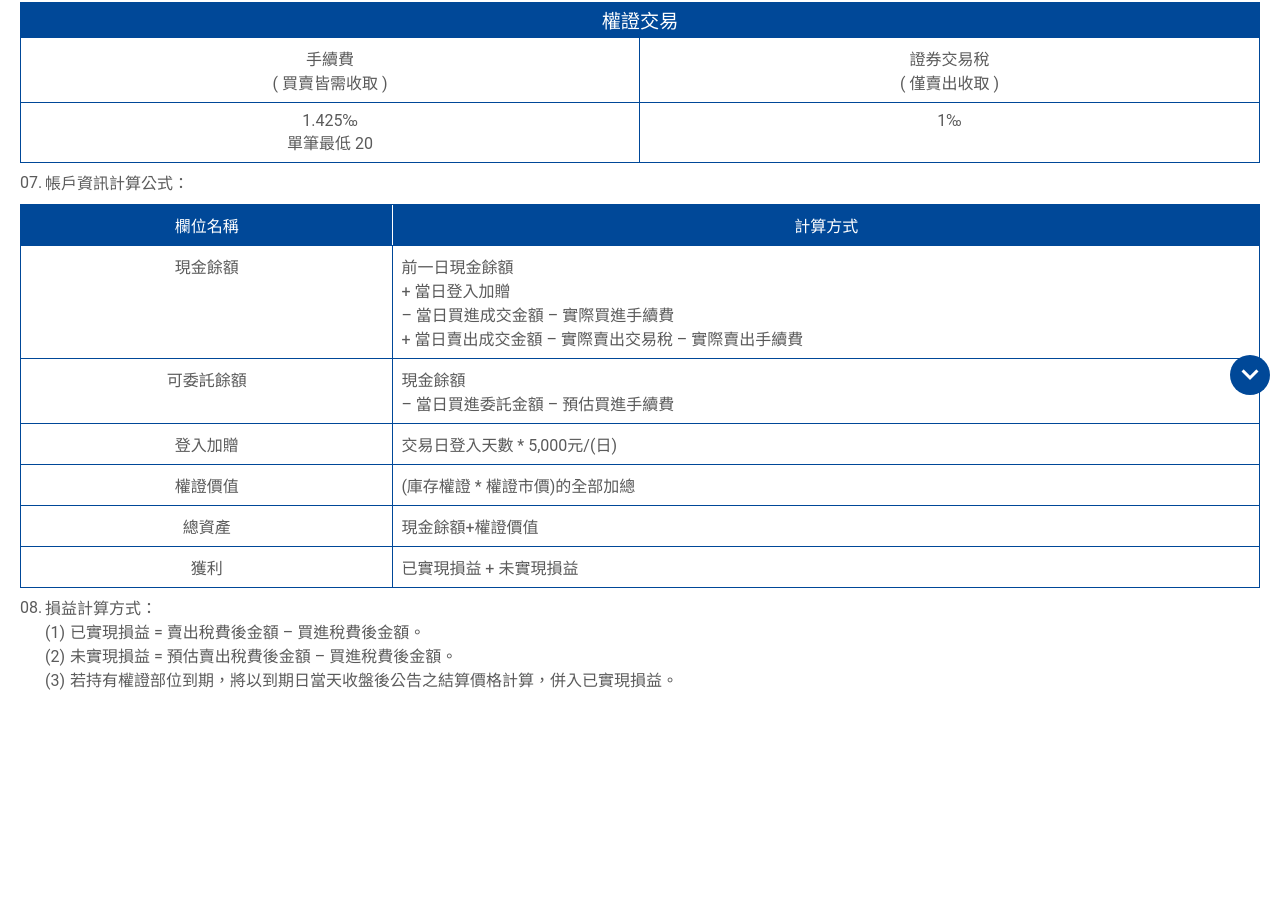
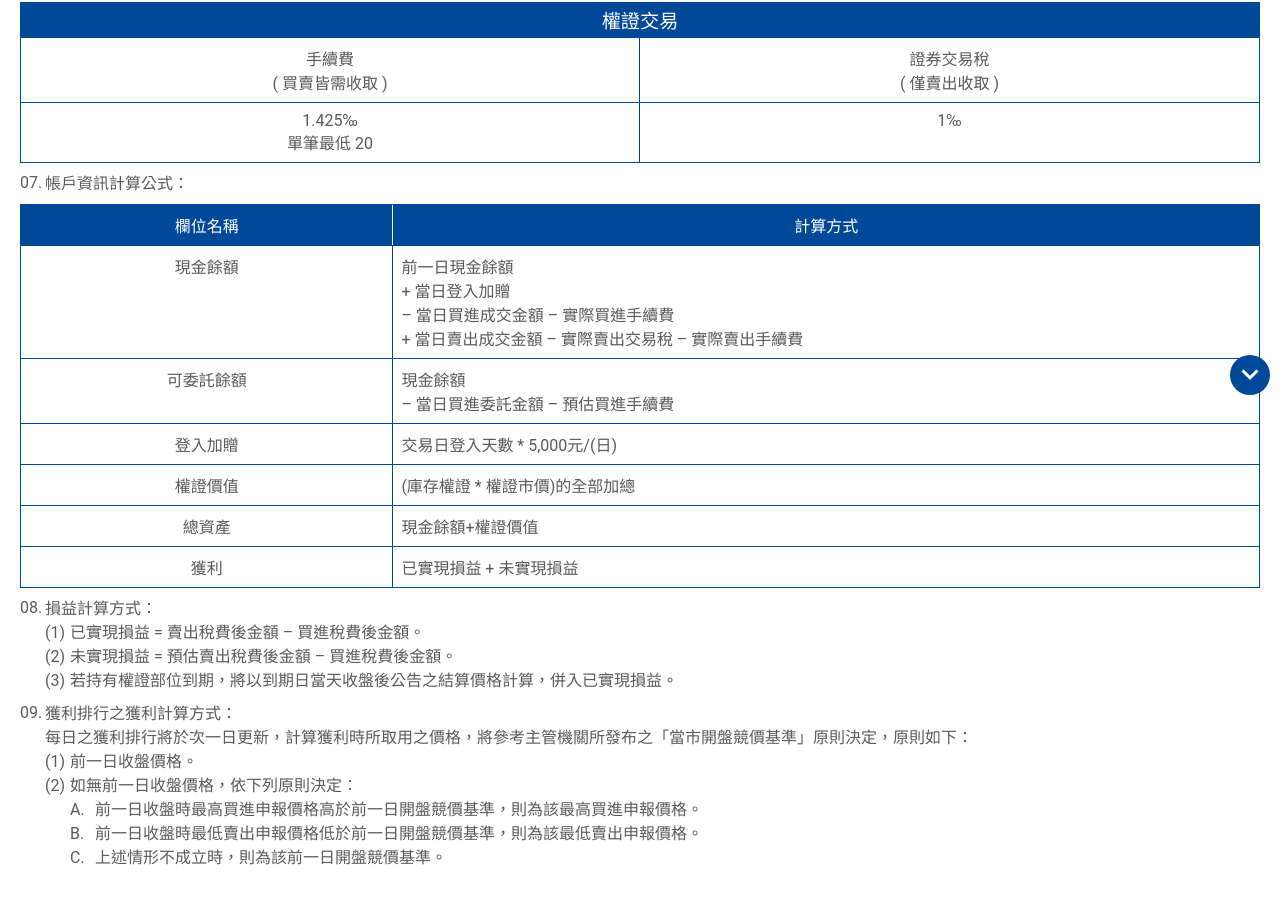
Before and after one commit to tsgo/yuanta, a plain HTML site: page 190415_rule.html in a window 1280 px wide. Shown: the part 395-1295 px from the top of the page. Before the commit the page ends 1118 px from the top, so only its background shows below. Drawn offline with Linux system fonts and the light colour scheme.

Commit message:
Fix html code.

```diff
--- a/190415_rule.html
+++ b/190415_rule.html
@@ -154,6 +154,39 @@
             </div>
           </div>
         </div>
+
+        <div class='list_boxs'>
+          <div class='listNum'>09.</div>
+          <div class='listText'>獲利排行之獲利計算方式：
+          </br>每日之獲利排行將於次一日更新，計算獲利時所取用之價格，將參考主管機關所發布之「當市開盤競價基準」原則決定，原則如下：
+          </div>
+          <div class='listText rule'>
+            <div class='rule_boxs'>
+              <div class='r_num'>(1)</div>
+              <div class='r_text'>前一日收盤價格。</div>
+            </div>
+
+            <div class='rule_boxs'>
+              <div class='r_num'>(2)</div>
+              <div class='r_text'>如無前一日收盤價格，依下列原則決定：</div>
+            </div>
+
+            <div class='rule_boxs rule_40'>
+              <div class='r_num'>A.</div>
+              <div class='r_text'>前一日收盤時最高買進申報價格高於前一日開盤競價基準，則為該最高買進申報價格。</div>
+            </div>
+
+            <div class='rule_boxs rule_40'>
+              <div class='r_num'>B.</div>
+              <div class='r_text'>前一日收盤時最低賣出申報價格低於前一日開盤競價基準，則為該最低賣出申報價格。</div>
+            </div>
+
+            <div class='rule_boxs rule_40'>
+              <div class='r_num'>C.</div>
+              <div class='r_text'>上述情形不成立時，則為該前一日開盤競價基準。</div>
+            </div>
+          </div>
+        </div>
       </div>
     </div>
 
--- a/scss/type.scss
+++ b/scss/type.scss
@@ -564,6 +564,11 @@
         text-align: justify;
         text-justify:inter-ideograph;
       }
+
+      &.rule_40 {
+        width: calc(100% - 25px);
+        float: right;
+      }
     }
   }
 }
```
Also changed, not shown: css/label.css, css/public.css, css/type.css.
